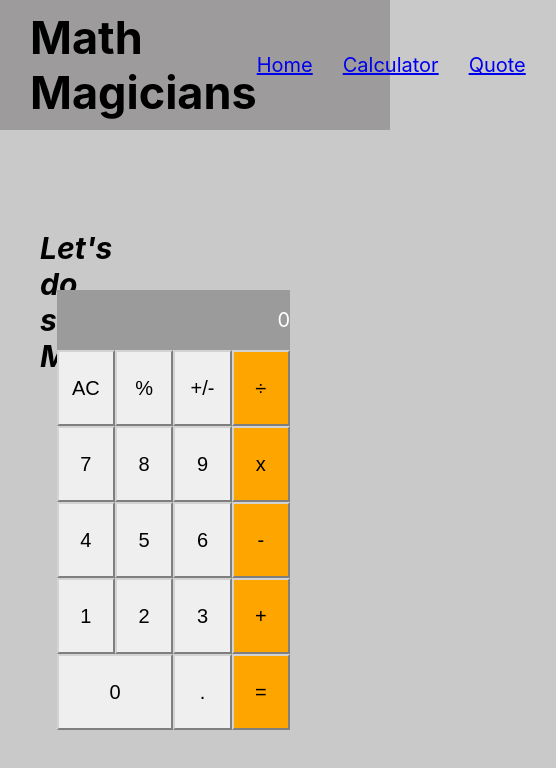
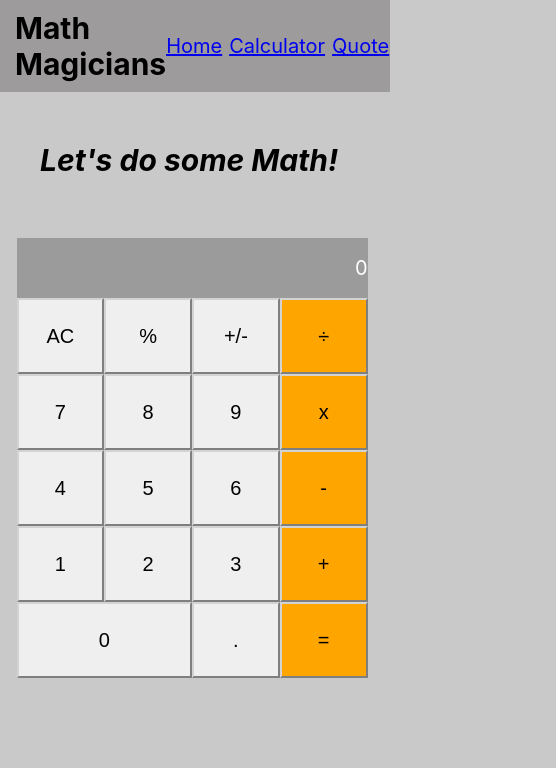
Before and after one commit to Ouail-01/Math-Magicians_Calculator, a React (Create React App) app: page /Calculator in a window 390 px wide. Shown: the top 768 px of the page, 556 px wide, since content can reach past the window. Built offline with nearby package versions, Linux system fonts and the light colour scheme.

Commit message:
Add some styling for the mobile screen

```diff
--- a/src/App.css
+++ b/src/App.css
@@ -63,6 +63,24 @@
 }
 
 @media screen and (max-width: 768px) {
+  .calc-container {
+    display: contents;
+  }
+  .calc-container h1 {
+    width: 100%;
+    margin-top: 50px;
+  }
+
+  .calculator-container {
+    width: 100%;
+    height: 90vh;
+    display: flex;
+    flex-direction: column;
+    align-items: center;
+    margin: -100px 47px;
+
+  }
+
   .calc-display {
     width: 90%;
   }
--- a/src/styles/Home.modules.css
+++ b/src/styles/Home.modules.css
@@ -11,3 +11,13 @@
 .home p {
     margin-bottom: 15px;
 }
+
+@media screen and (max-width: 768px) {
+    .home {
+        margin: 60px 15px;
+    }
+
+    .home h1 {
+        margin-bottom: 35px;
+    }
+}
--- a/src/styles/Navbar.modules.css
+++ b/src/styles/Navbar.modules.css
@@ -1,7 +1,3 @@
-.navbar {
-    background: gainsboro;
-}
-
 .navbar h1 {
     font-size: 45px;
     margin-left: 20px;
@@ -23,3 +19,20 @@
 .navbar li {
     margin-right: 30px;
 }
+
+@media screen and (max-width: 768px) {
+    .navbar h1 {
+        font-size: 30px;
+        margin-left: 5px;
+    }
+
+    .navbar nav {
+        display: flex;
+        background: rgb(157, 155, 155);
+        justify-content: space-between;
+    }
+
+    .navbar li {
+        margin-right: 7px;
+    }
+}
--- a/src/styles/Quotes.modules.css
+++ b/src/styles/Quotes.modules.css
@@ -5,3 +5,10 @@
     align-items: center;
     font-size: 25px;
 }
+
+@media screen and (max-width: 768px) {
+    .quotes {
+        text-align: center;
+        height: 70vh;
+    }
+}
```
